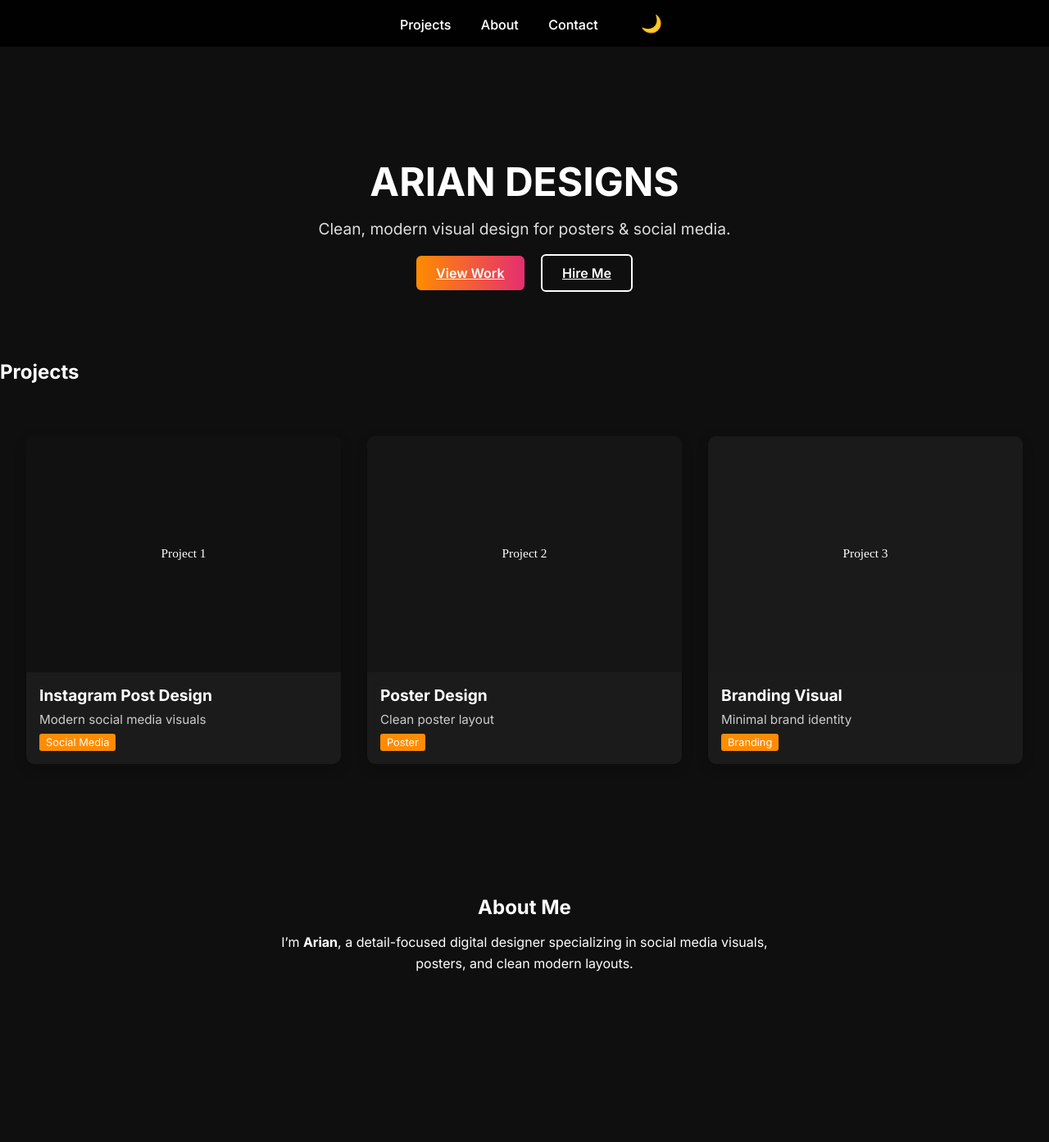
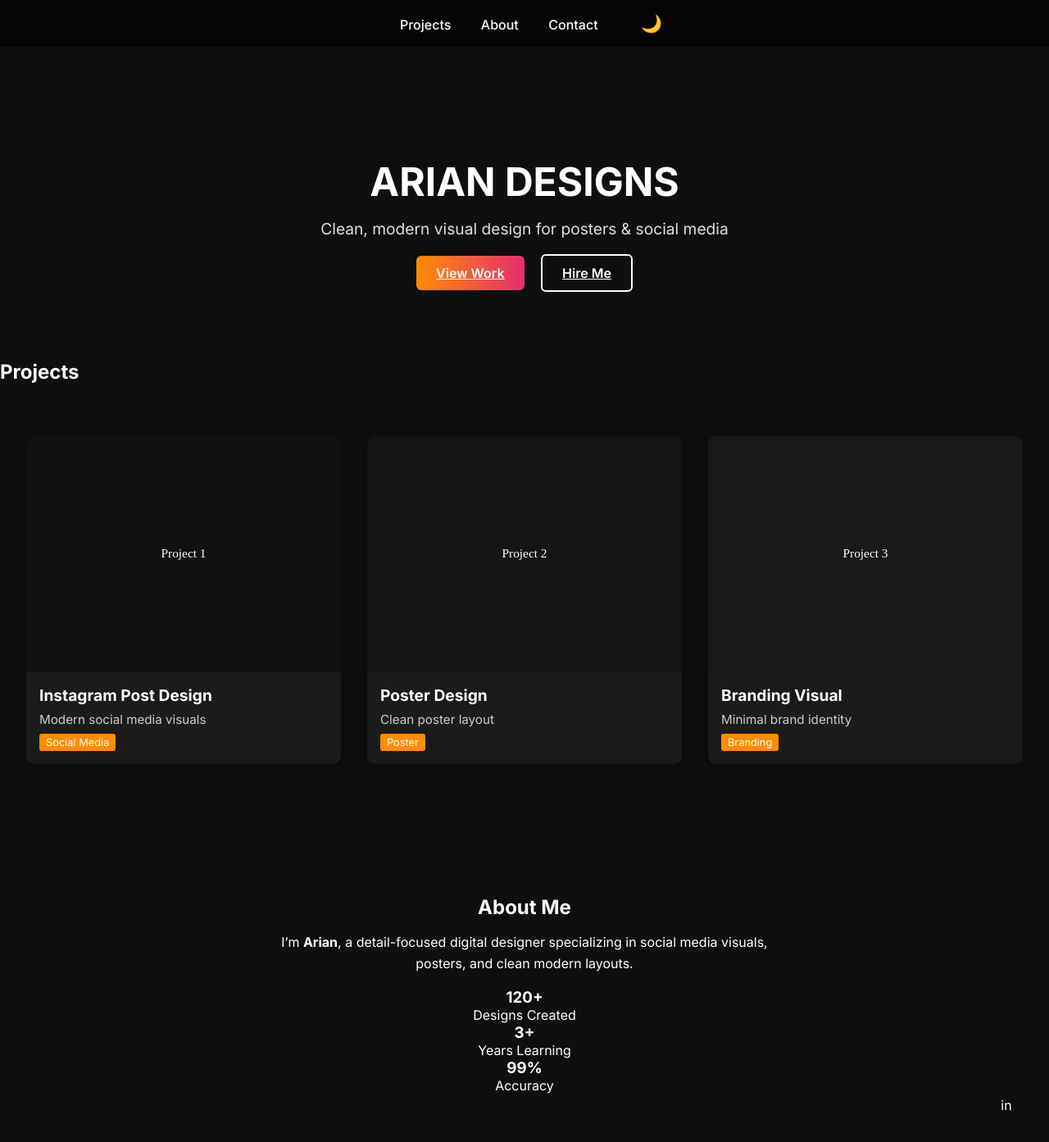
Before and after one commit to ariantechzone-stack/ariantechzone-stack.github.io, a Jekyll site: the page built from index.md, in a window 1280 px wide and 1400 px high. Shown: the top 1393 px of the window at 82% size. Built offline with Jekyll 4.4.1, drawn with Linux system fonts in a browser that asks for light colours; some of the changed text lies outside the part shown.

Commit message:
Update index.md

```diff
--- a/index.md
+++ b/index.md
@@ -3,25 +3,14 @@ layout: default
 title: ARIAN DESIGNS
 ---
 
-<header class="site-header">
-  <nav class="nav">
-    <a href="#projects" class="nav-link">Projects</a>
-    <a href="#about" class="nav-link">About</a>
-    <a href="#contact" class="nav-link">Contact</a>
-    <button id="themeToggle" aria-label="Toggle theme">🌙</button>
-  </nav>
-</header>
-
 <!-- ================= HERO ================= -->
 <section class="hero" id="home">
   <h1>ARIAN DESIGNS</h1>
-  <p id="hero-text">Clean, modern visual design for posters & social media.</p>
+  <p id="hero-text">Clean, modern visual design for posters & social media</p>
 
   <div class="hero-actions">
     <a href="#projects" class="btn primary">View Work</a>
-    <a href="https://www.linkedin.com/in/arian-varx-0660b539b" target="_blank" class="btn outline">
-      Hire Me
-    </a>
+    <a href="https://www.linkedin.com/in/arian-varx-0660b539b" target="_blank" class="btn outline">Hire Me</a>
   </div>
 </section>
 
@@ -30,14 +19,14 @@ title: ARIAN DESIGNS
   <h2>Projects</h2>
   <div class="project-grid">
     {% for project in site.data.projects %}
-    <div class="project-card">
-     <img src="{{ project.image | relative_url }}" alt="{{ project.image_alt }}">
-      <div class="project-info">
-        <h3>{{ project.title }}</h3>
-        <p>{{ project.description }}</p>
-        <span class="project-tag">{{ project.category }}</span>
+      <div class="project-card">
+        <img src="{{ project.image }}" alt="{{ project.image_alt }}">
+        <div class="project-info">
+          <h3>{{ project.title }}</h3>
+          <p>{{ project.description }}</p>
+          <span class="project-tag">{{ project.category }}</span>
+        </div>
       </div>
-    </div>
     {% endfor %}
   </div>
 </section>
@@ -49,8 +38,31 @@ title: ARIAN DESIGNS
     I’m <strong>Arian</strong>, a detail-focused digital designer specializing in
     social media visuals, posters, and clean modern layouts.
   </p>
+
+  <div class="stats">
+    <div class="stat">
+      <h3>120+</h3>
+      <span>Designs Created</span>
+    </div>
+    <div class="stat">
+      <h3>3+</h3>
+      <span>Years Learning</span>
+    </div>
+    <div class="stat">
+      <h3>99%</h3>
+      <span>Accuracy</span>
+    </div>
+  </div>
 </section>
 
+<!-- ================= SOCIALS ================= -->
+<section class="socials">
+  <a href="https://github.com/ariantechzone-stack" target="_blank" class="social-link github" aria-label="GitHub"><span>GitHub</span></a>
+  <a href="https://instagram.com/_arian.designs_" target="_blank" class="social-link instagram" aria-label="Instagram"><span>Instagram</span></a>
+  <a href="https://pinterest.com/ariantech" target="_blank" class="social-link pinterest" aria-label="Pinterest"><span>Pinterest</span></a>
+  <a href="https://www.fiverr.com/r_kumar101/modern-instagram-posts-and-social-media-graphics" target="_blank" class="social-link fiverr" aria-label="Fiverr"><span>Fiverr</span></a>
+  <a href="https://www.linkedin.com/in/arian-varx-0660b539b" target="_blank" class="social-link linkedin" aria-label="LinkedIn"><span>LinkedIn</span></a>
+</section>
 
 <!-- ================= CONTACT ================= -->
 <section id="contact">
@@ -63,6 +75,10 @@ title: ARIAN DESIGNS
   </form>
 </section>
 
+<!-- ================= FOOTER ================= -->
 <footer class="site-footer">
   <p>© 2026 <strong>ARIAN DESIGNS</strong>. All rights reserved.</p>
 </footer>
+
+<!-- ================= MOBILE FLOAT ================= -->
+<a href="https://www.linkedin.com/in/arian-varx-0660b539b" class="mobile-float" aria-label="LinkedIn" target="_blank">in</a>
```
